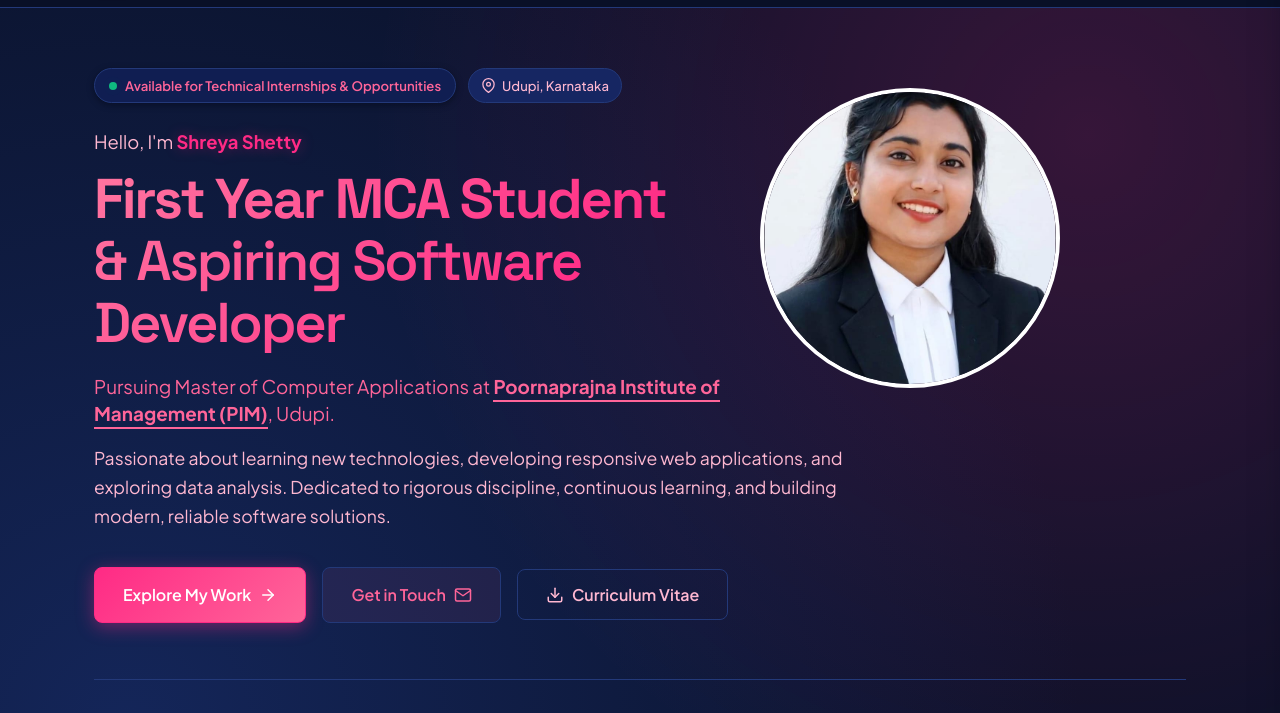
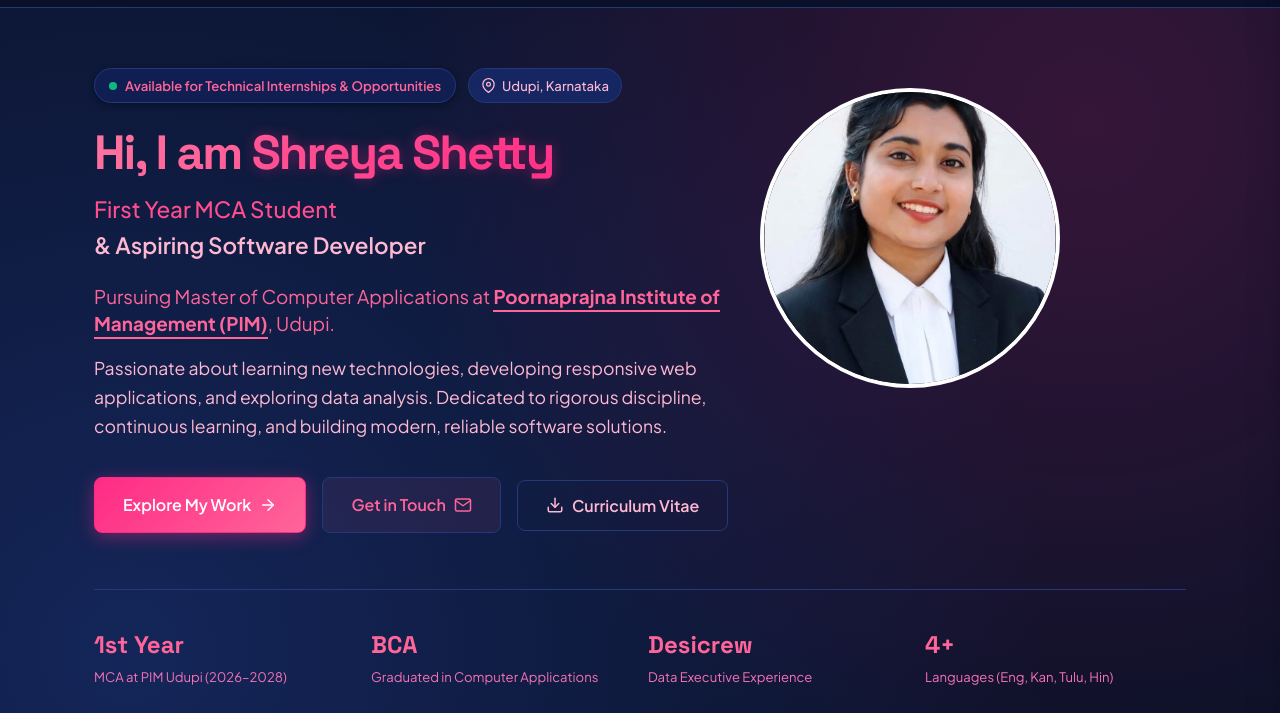
Before and after one commit to shettyshreu24-arch/Shreya, a plain HTML site: page index.html in a window 1280 px wide. Shown: the part 64-777 px from the top of the page. Drawn offline with Linux system fonts and the light colour scheme.

Commit message:
Update index.html

```diff
--- a/index.html
+++ b/index.html
@@ -188,11 +188,12 @@
 
         <!-- Text-Focused Introduction Content -->
         <div class="hero-content">
-          <p class="hero-eyebrow">Hello, I'm <strong class="hero-name-accent">Shreya Shetty</strong></p>
-          <h1 id="hero-title" class="hero-title">
-            First Year MCA Student <br>
-            <span class="hero-title-sub">&amp; Aspiring Software Developer</span>
-          </h1>
+         <h1 id="hero-title" class="hero-title" style="font-size: 3rem; font-weight: 800; margin-bottom: 12px;">
+           Hi, I am <span class="hero-name-accent" style="color: #ff2e7e;">Shreya Shetty</span>
+         </h1>
+         <p class="hero-subtitle" style="font-size: 1.4rem; font-weight: 500; color: #ff4d8d; margin-bottom: 20px;">
+            First Year MCA Student <span class="hero-title-sub">&amp; Aspiring Software Developer</span>
+         </p>
 
           <p class="hero-institution">
             Pursuing Master of Computer Applications at <strong>Poornaprajna Institute of Management (PIM)</strong>, Udupi.
```
